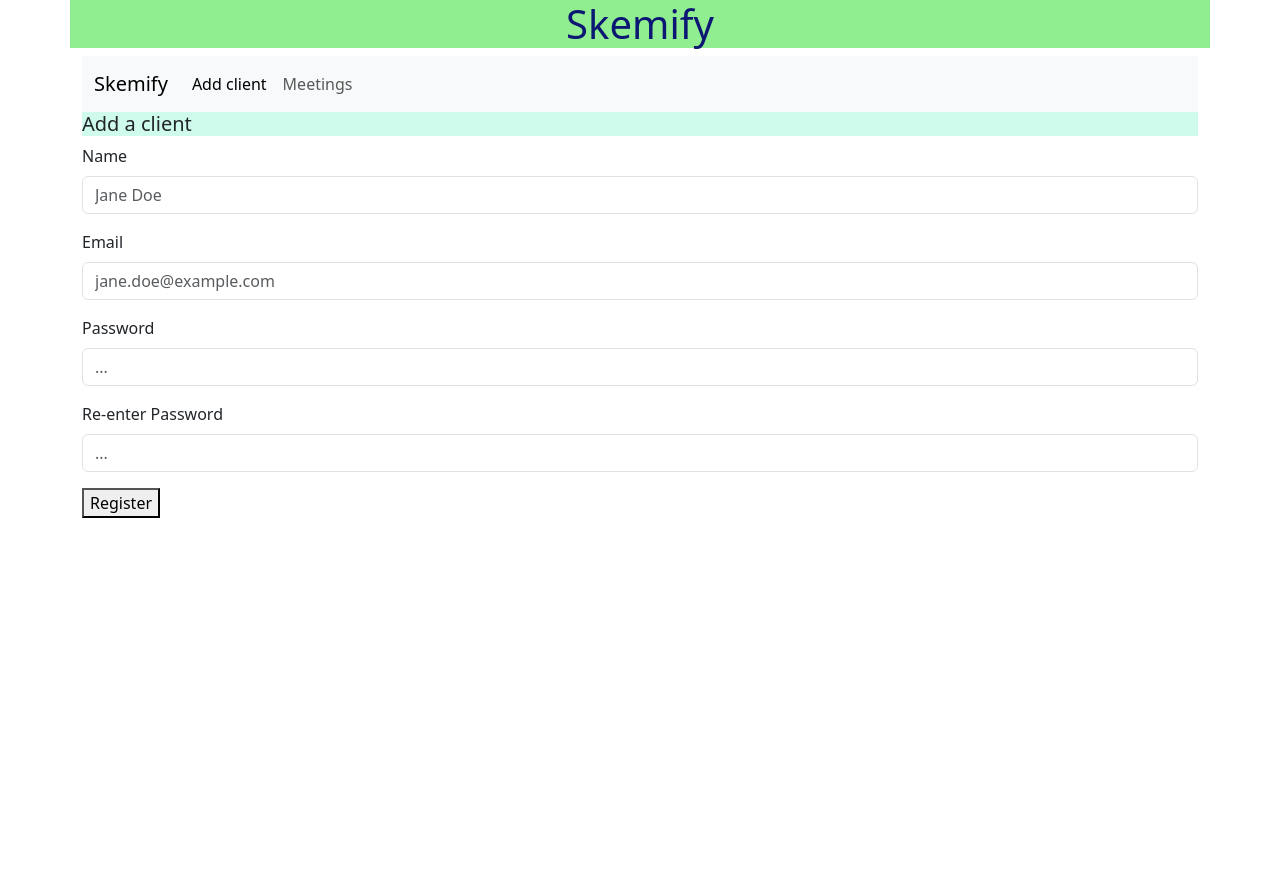
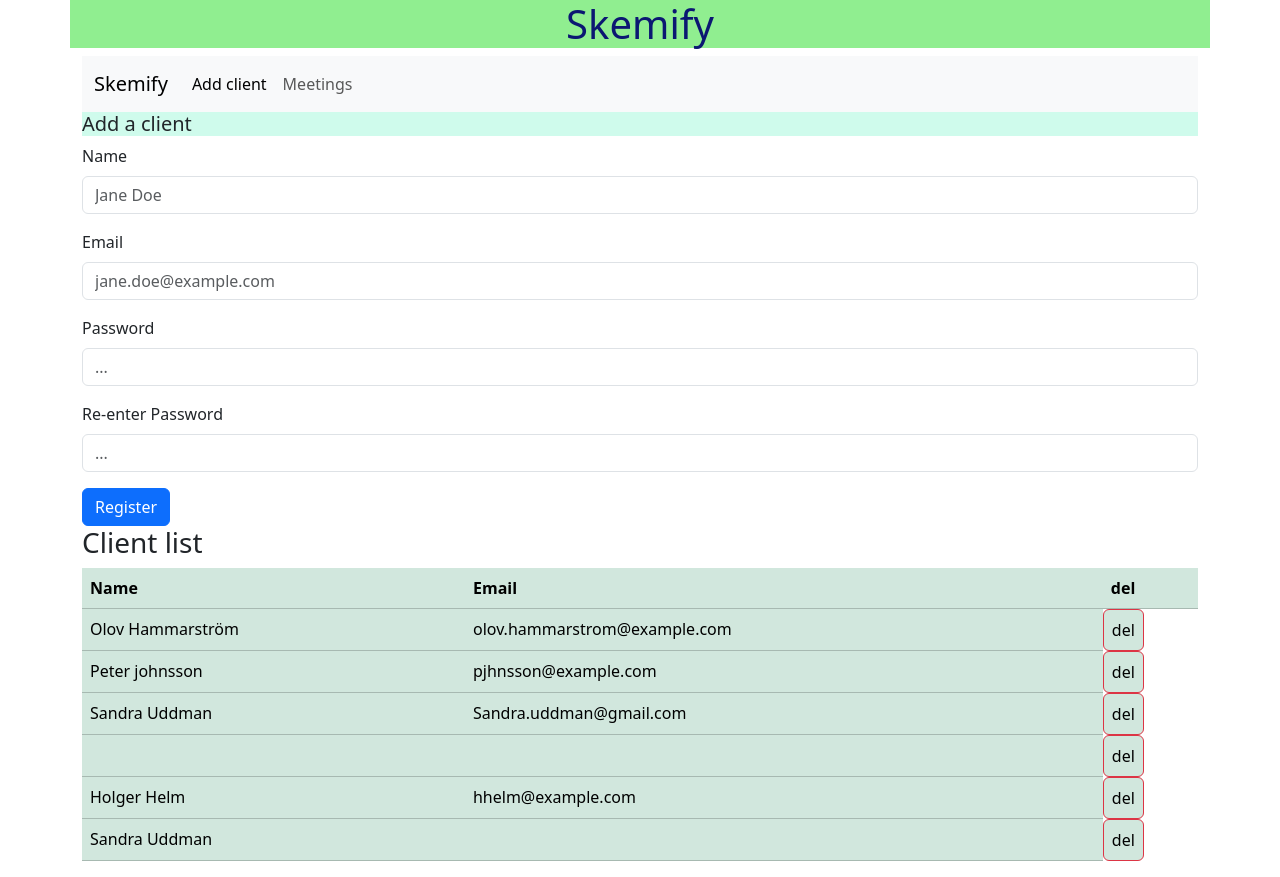
Before and after one commit to sandrauddman/clientManagementApp, an Angular app: page /clientForm in a window 1280 px wide. Before the commit the page ends 800 px from the top, so only its background shows below. Built offline with nearby package versions, Linux system fonts and the light colour scheme; data requests are answered from the project's data file.

Commit message:
client-form coded 1draft

```diff
--- /dev/null
+++ b/db.json
@@ -0,0 +1,47 @@
+{
+  "clients": [
+    {
+      "id": "2728",
+      "cname": "Olov Hammarström",
+      "emailId": "olov.hammarstrom@example.com",
+      "pass": "123456",
+      "repass": "12345"
+    },
+    {
+      "id": "54e6",
+      "cname": "Peter johnsson",
+      "emailId": "pjhnsson@example.com",
+      "pass": "23456789",
+      "repass": "2345678"
+    },
+    {
+      "id": "9e85",
+      "cname": "Sandra Uddman",
+      "emailId": "Sandra.uddman@gmail.com",
+      "pass": "wertyui",
+      "repass": "rdetfui"
+    },
+    {
+      "id": "c24e",
+      "cname": "",
+      "emailId": "",
+      "pass": "",
+      "repass": ""
+    },
+    {
+      "id": "eed3",
+      "cname": "Holger Helm",
+      "emailId": "hhelm@example.com",
+      "pass": "2345678",
+      "repass": "34567"
+    },
+    {
+      "id": "aa5b",
+      "cname": "Sandra Uddman",
+      "emailId": "",
+      "pass": "",
+      "repass": ""
+    }
+  ],
+  "meetings": []
+}
--- a/src/app/client-form/client-form.component.html
+++ b/src/app/client-form/client-form.component.html
@@ -1,24 +1,46 @@
 <div class="container">
     <h5 style="background-color: rgba(177, 248, 224, 0.614);">Add a client</h5>
-    <form action="submitt">
+    <form [formGroup]="registerForm" (ngSubmit)="onSubmit()">
         <div class="mb-3">
-            <label for="exampleFormControlInput1" class="form-label">Name</label>
-            <input type="text" class="form-control" id="name" placeholder="Jane Doe">
+            <label  class="form-label">Name</label>
+            <input type="text" class="form-control" formControlName="cname" id="name" placeholder="Jane Doe">
         </div>
         <div class="mb-3">
-            <label for="exampleFormControlInput1" class="form-label">Email</label>
-            <input type="email" class="form-control" id="email" placeholder="jane.doe@example.com">
+            <label class="form-label">Email</label>
+            <input type="email" class="form-control" formControlName="emailId" id="email" placeholder="jane.doe@example.com">
         </div>
         <div class="mb-3">
-            <label for="exampleFormControlInput1" class="form-label">Password</label>
-            <input type="password" class="form-control" id="password" placeholder="...">
+            <label  class="form-label">Password</label>
+            <input type="password" class="form-control" formControlName="pass" id="password" placeholder="...">
         </div>
         <div class="mb-3">
-            <label for="exampleFormControlInput1" class="form-label">Re-enter Password</label>
-            <input type="password" class="form-control" id="Repassword" placeholder="...">
+            <label  class="form-label">Re-enter Password</label>
+            <input type="password" class="form-control" formControlName="repass" id="Repassword" placeholder="...">
         </div>
-        <button type="submit">Register</button>
+        <button type="submit" class="btn btn-primary" >Register</button>
     </form>
 
 
 </div>
+
+<div class="container">
+    <h3>Client list</h3>
+    <table class="table table-success">
+        <thead>
+            <tr>
+            <th>Name</th><th>Email</th><th>del</th>
+            </tr>
+        </thead>
+        <tbody>
+            <tr *ngFor="let c of clients; let i= index">
+                <td>{{c.cname}}</td>
+                <td>{{c.emailId}}</td>
+                <button class="btn btn-danger" (click)="deleteclient(i)">del</button>
+
+            </tr>
+        </tbody>
+    </table>
+
+
+
+</div>
--- a/src/app/client-form/client-form.component.ts
+++ b/src/app/client-form/client-form.component.ts
@@ -1,25 +1,62 @@
-import { Component } from '@angular/core';
+import { Component, OnInit } from '@angular/core';
 import { Client } from '../clientClass';
+import { CLientService } from '../client.service';
+import { FormBuilder, FormGroup} from '@angular/forms';
 
 @Component({
   selector: 'app-client-form',
   templateUrl: './client-form.component.html',
   styleUrls: ['./client-form.component.css']
 })
-export class ClientFormComponent {
 
-  //clients : Client[]=[];
+export class ClientFormComponent implements OnInit{
 
-  addClient (){
+  clients : any[]=[];
+  registerForm:FormGroup;
 
+  constructor(private service: CLientService, private build: FormBuilder){}
+
+  ngOnInit(){ this.registerForm=this.build.group({
+      cname:[''],
+      emailId:[''],
+      pass:[''],
+      repass:['']
+    });
+    this.loadclients();
   }
 
-  deleteClient(index: number){
-
+  get form(){
+    return this.registerForm.controls;
   }
 
-  updateClient(index : number){
+  onSubmit(){
+    this.addclient(this.registerForm.value);
+    this.registerForm.reset();
+    this.loadclients();
 
+    return;
+  }
+
+
+
+
+  addclient (client: any){
+    alert("Client registered : "+ client.cname);
+    this.service.addClient(client).subscribe(()=>{this.loadclients();});
+  }
+
+  loadclients () {
+
+    this.service.getAllClients().subscribe(client=>{this.clients=client});
+  }
+
+
+  deleteclient(i: number){
+    this.service.deleteClient(i).subscribe(()=>{this.loadclients();});
+  }
+
+  updateclient(client: any,index : number){
+    this.service.updateClient(client,index).subscribe(()=>{this.loadclients();});
   }
 
 
--- a/src/app/client.service.ts
+++ b/src/app/client.service.ts
@@ -1,6 +1,8 @@
 import { Injectable } from '@angular/core';
 import { HttpClient } from '@angular/common/http';
 import { Observable } from 'rxjs';
+import { Client } from './clientClass';
+import { AnyCatcher } from 'rxjs/internal/AnyCatcher';
 
 
 
@@ -18,18 +20,18 @@ addClient(client : any): Observable<any>{
 
 }
 
-getAllClients():Observable<any>{
-  return this.http.get<any>(this.url);
+getAllClients():Observable<any[]>{
+  return this.http.get<any[]>(this.url);
 }
 
-getClient(index: number): Observable<any>{
-  return this.http.get<any>(`${this.url}/${index}`);
+getClient(index: number): Observable<Client>{
+  return this.http.get<Client>(`${this.url}/${index}`);
 }
 deleteClient(index: number): Observable<any> {
  return this.http.delete<any>(`${this.url}/${index}`);
 }
-updateClient(client: any, index: number): Observable<any>{
-  return this.http.put<any>(`${this.url}/${index}`,client)
+updateClient(client: any, index: number): Observable<Client>{
+  return this.http.put<Client>(`${this.url}/${index}`,client)
 
 }
 
--- a/src/app/clientClass.ts
+++ b/src/app/clientClass.ts
@@ -1,6 +1,7 @@
 
 export class Client{
-    name: string;
+
+    cname: string;
     email: string;
     password: string;
 }
--- /dev/null
+++ b/src/app/meeting-form/meeting-form.component.html
@@ -0,0 +1 @@
+<p>meeting-form works!</p>
--- a/src/client.json
+++ /dev/null
@@ -1,3 +0,0 @@
-{
-    "clients":[]
-}
```
Also changed, not shown: src/app/app.module.ts (+10 -4 lines), src/app/meeting-form/meeting-form.component.ts (added, +10 -0 lines), src/app/meeting.service.ts (added, +9 -0 lines), src/app/meeting-form/meeting-form.component.css (added), 2 other files (tests, documents, lock files or other folders).
